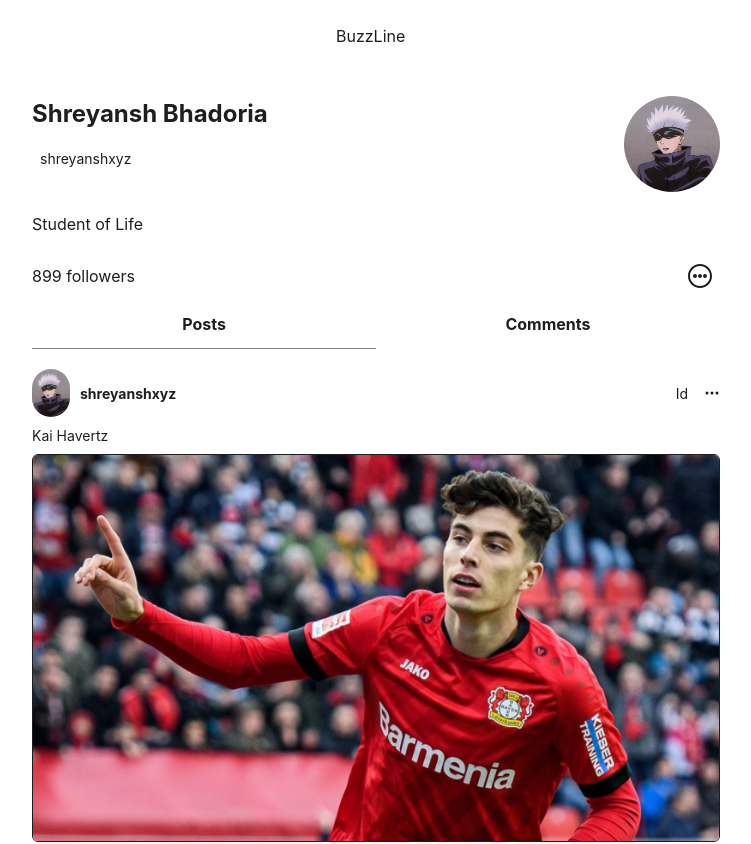
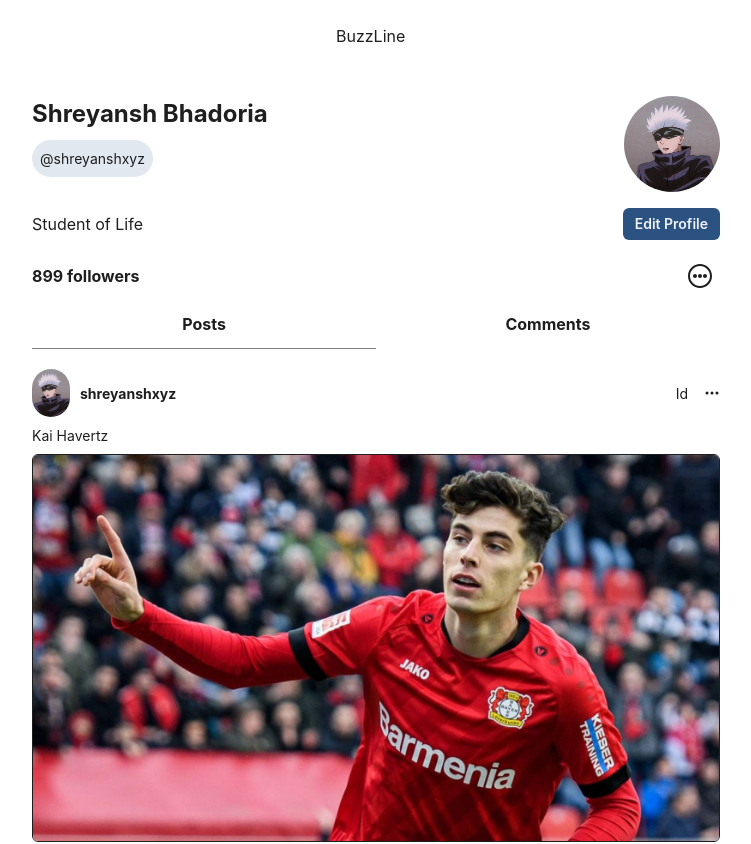
Before and after one commit to shreyanshxyz/BuzzLine, a React (Vite) app in the folder client/: page /update in a window 1280 px wide. Shown: the top 844 px of the page, without its empty margins (264-1015 px from the left). Built offline with nearby package versions, Linux system fonts and the light colour scheme.

Commit message:
update UserHeader.jsx

```diff
--- a/client/src/components/Header/UserHeader.jsx
+++ b/client/src/components/Header/UserHeader.jsx
@@ -30,8 +30,8 @@ function UserHeader() {
             Shreyansh Bhadoria
           </Text>
           <Flex gap={2} alignItems={"center"}>
-            <Text fontSize={"sm"} bg={"gray.dark"} p={2} borderRadius={"full"}>
-              shreyanshxyz
+            <Text fontSize={"sm"} bg={"gray.200"} p={2} borderRadius={"full"}>
+              @shreyanshxyz
             </Text>
           </Flex>
         </Box>
@@ -54,14 +54,25 @@ function UserHeader() {
       >
         <Text>Student of Life</Text>
         <Link as={RouterLink} to="/update">
-          <Button size={"sm"}>Edit Profile</Button>
+          <Button
+            size={"sm"}
+            bg={"blue.700"}
+            _hover={{
+              color: "blue.700",
+              background: "white",
+            }}
+          >
+            Edit Profile
+          </Button>
         </Link>
         {/* <Button size={"sm"}>"Follow"</Button> */}
       </Flex>
 
       <Flex w={"full"} justifyContent={"space-between"}>
         <Flex gap={2} alignItems={"center"}>
-          <Text color={"gray.light"}>899 followers</Text>
+          <Text color={"gray.light"} fontWeight={"bold"}>
+            899 followers
+          </Text>
         </Flex>
         <Flex>
           <Box className="icon-container">
```
